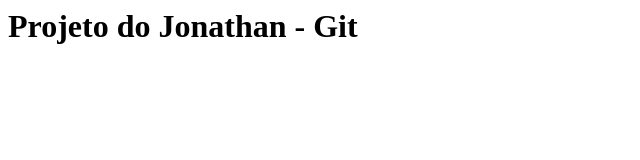
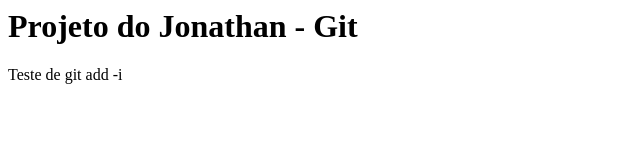
Before and after one commit to JonathanSantos-zz/curso-git, a plain HTML site: page index.html in a window 1280 px wide. Shown: the whole page, without its empty margins (0-640 px from the left). Drawn offline with Linux system fonts and the light colour scheme.

Commit message:
Adicionado paragrafo

```diff
--- a/index.html
+++ b/index.html
@@ -4,5 +4,6 @@
     </head>
     <body>
         <h1>Projeto do Jonathan - Git</h1>
+        <p>Teste de git add -i</p>
     </body>
 </html>
```
